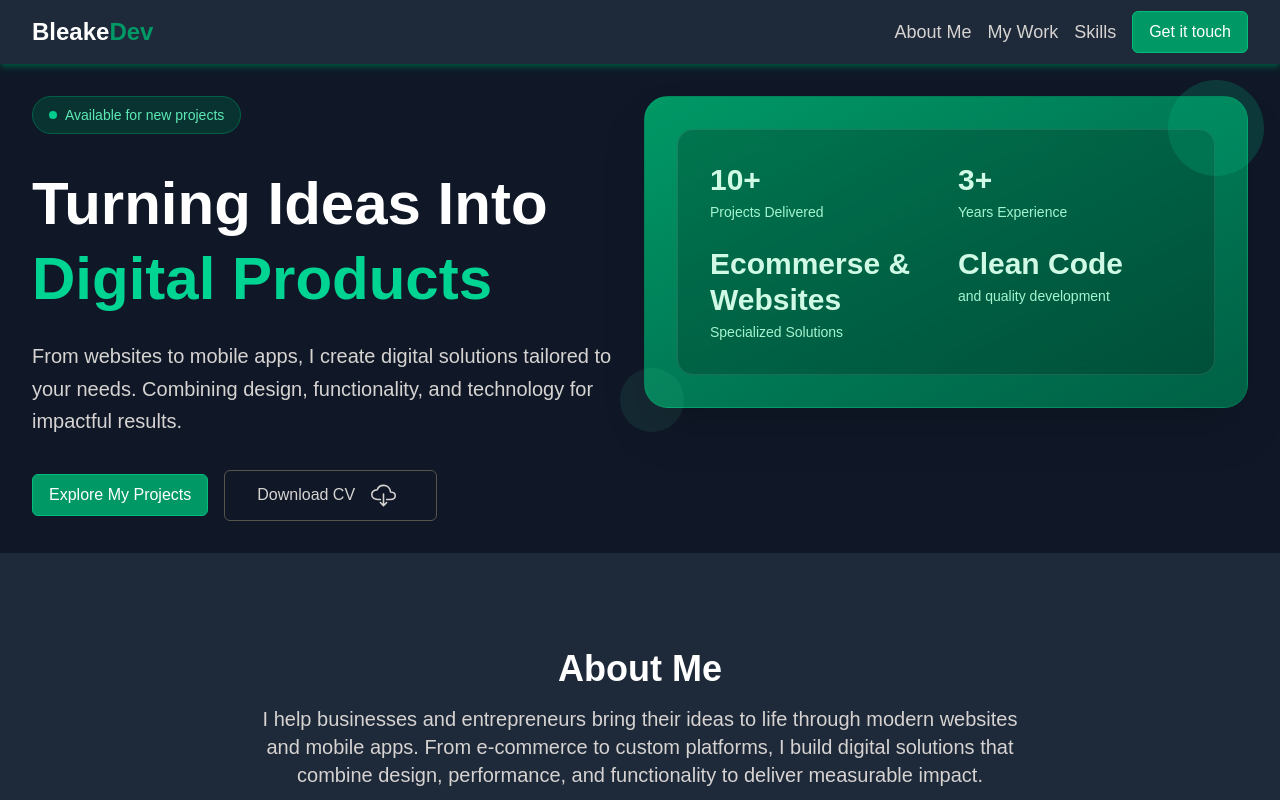
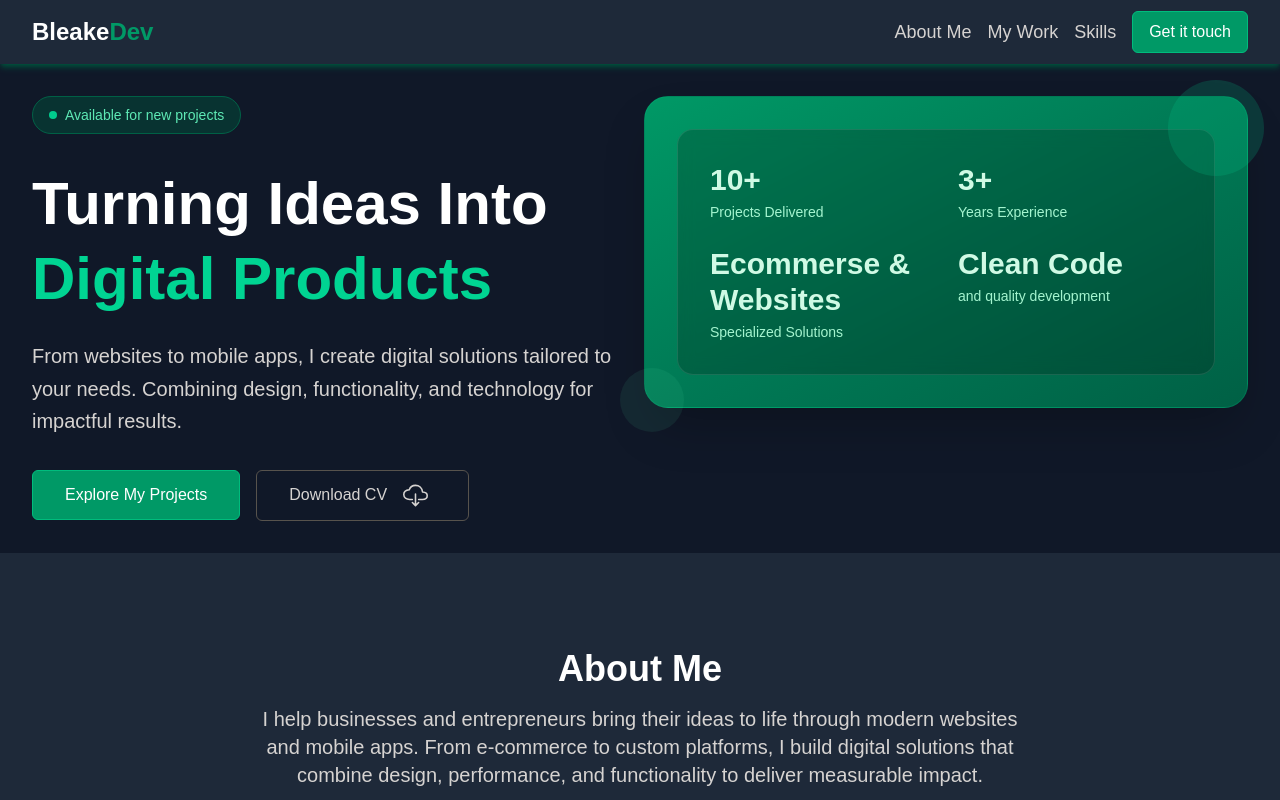
Before and after one commit to Ianbleake/BleakeDev, a Next.js app: page / in a window 1280 px wide. Shown: the top 800 px of the page. Built offline with nearby package versions, Linux system fonts and the light colour scheme.

Commit message:
fix: buttons padding

```diff
--- a/src/components/home/Introduction/components/actionButtons.tsx
+++ b/src/components/home/Introduction/components/actionButtons.tsx
@@ -17,7 +17,7 @@ export default function ActionButtons(): React.ReactElement {
 
   return (
     <div className="flex flex-col sm:flex-row items-center justify-center md:justify-start gap-4">
-      <Button label="Explore My Projects" isLink={true} route="/proyects" />
+      <Button label="Explore My Projects" isLink={true} route="/proyects"className="px-8 py-3"/>
       <Button
         onClick={handleDownloadCV}
         className="border-stone-600 text-stone-300 hover:text-white hover:bg-emerald-500/30 px-8 py-3 bg-transparent cursor-pointer flex items-center gap-4"
```
